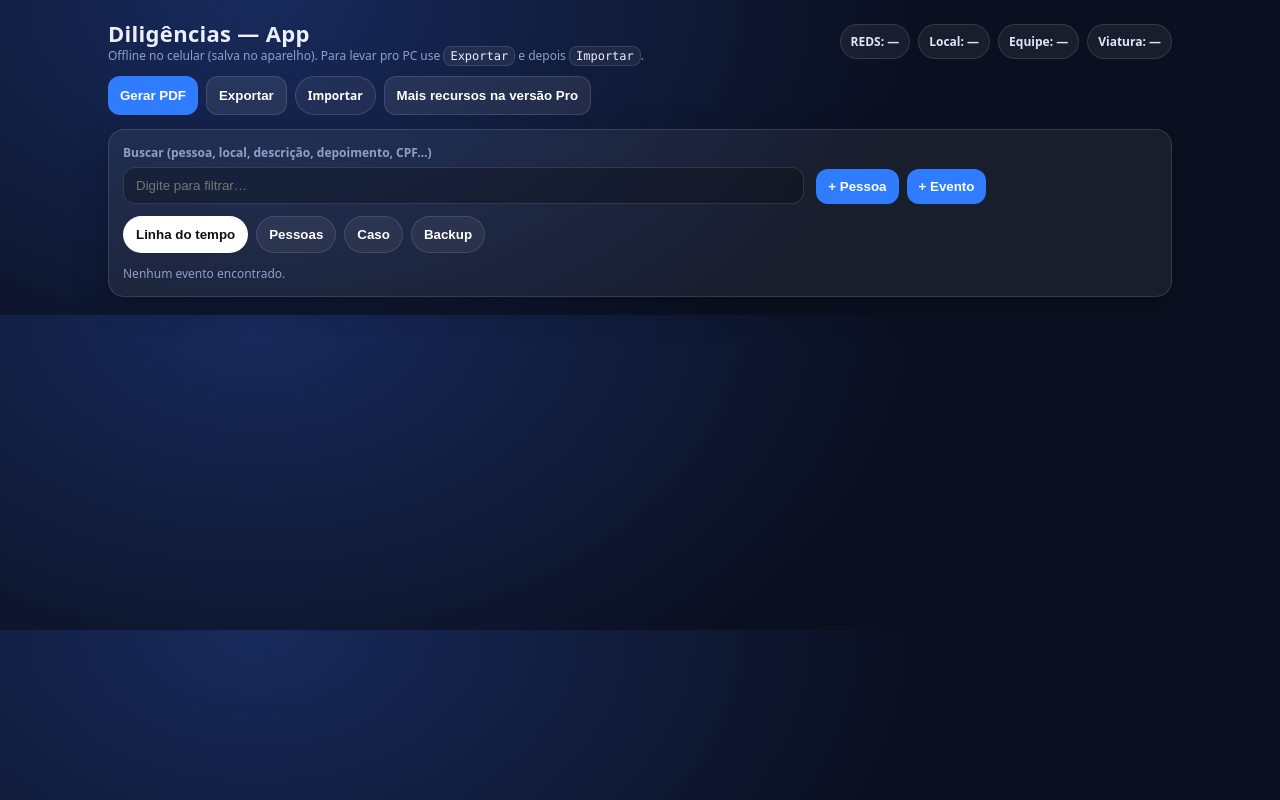
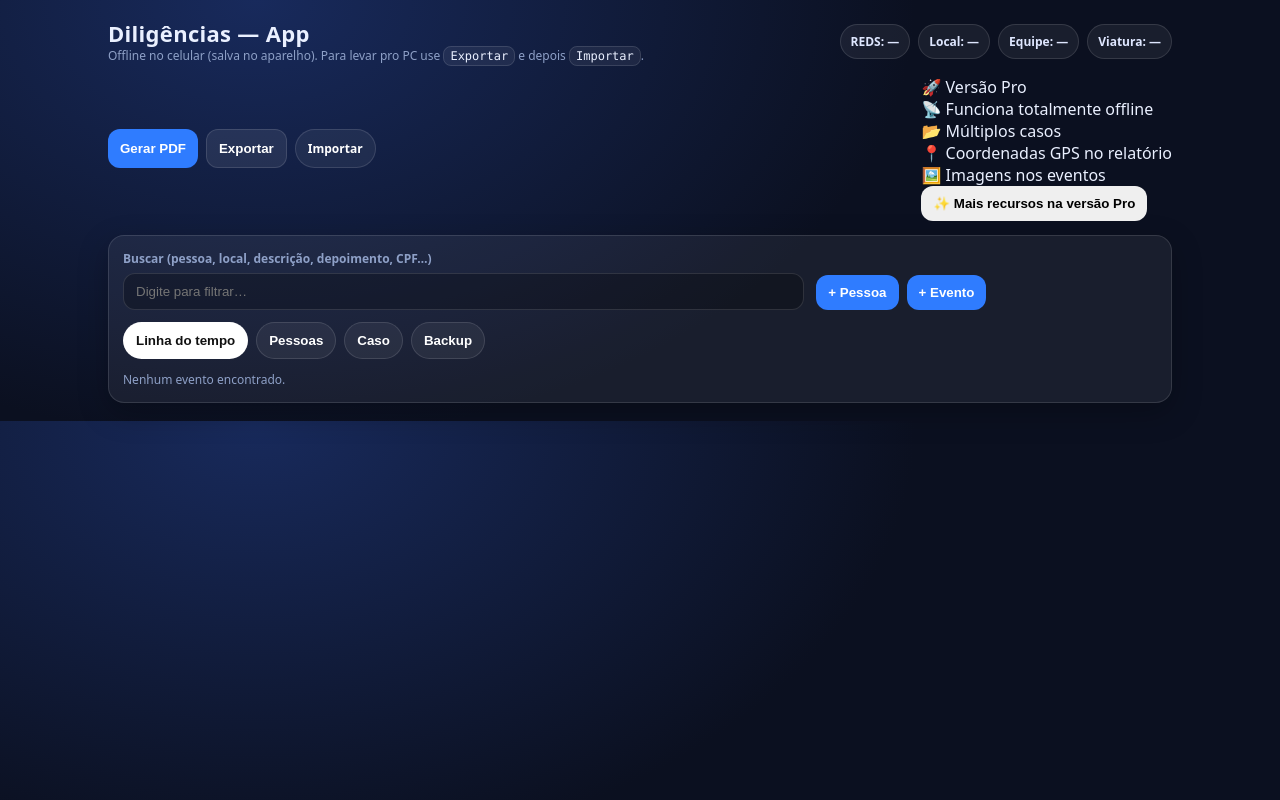
Before and after one commit to 2023-123/diligencias-app, a React (Create React App) app in the folder 6ab707b8-1692-41f0-a11f-9226389ccaae/: page / in a window 1280 px wide. Built offline with nearby package versions, Linux system fonts and the light colour scheme.

Commit message:
Update App.js

```diff
--- a/6ab707b8-1692-41f0-a11f-9226389ccaae/src/App.js
+++ b/6ab707b8-1692-41f0-a11f-9226389ccaae/src/App.js
@@ -107,7 +107,6 @@ function normalizeImportedDB(obj) {
 
   if (!obj) return { version: 2, caseData: fallback };
 
-  // compatibilidade com versão antiga multi-casos
   if (Array.isArray(obj.cases) && obj.cases.length > 0) {
     const oldActive =
       obj.cases.find((c) => c.id === obj.activeCaseId) || obj.cases[0];
@@ -129,8 +128,12 @@ function normalizeImportedDB(obj) {
       caseData: {
         ...fallback,
         ...obj.caseData,
-        pessoas: Array.isArray(obj.caseData.pessoas) ? obj.caseData.pessoas : [],
-        eventos: Array.isArray(obj.caseData.eventos) ? obj.caseData.eventos : [],
+        pessoas: Array.isArray(obj.caseData.pessoas)
+          ? obj.caseData.pessoas
+          : [],
+        eventos: Array.isArray(obj.caseData.eventos)
+          ? obj.caseData.eventos
+          : [],
       },
     };
   }
@@ -649,13 +652,23 @@ export default function App() {
           <span className="pill">Viatura: {activeCase.viatura || "—"}</span>
         </div>
 
-        <div className="btns">
-          <button className="primary" onClick={() => gerarPDFDoCaso(activeCase)}>
+        <div className="btns" style={{ position: "relative", zIndex: 2 }}>
+          <button
+            type="button"
+            className="primary"
+            onClick={() => gerarPDFDoCaso(activeCase)}
+          >
             Gerar PDF
           </button>
-          <button className="ghost" onClick={exportJSON}>
+
+          <button
+            type="button"
+            className="ghost"
+            onClick={() => exportJSON()}
+          >
             Exportar
           </button>
+
           <label style={{ margin: 0 }}>
             <input
               type="file"
@@ -670,8 +683,24 @@ export default function App() {
               Importar
             </span>
           </label>
-          <button className="ghost" onClick={openProVersion}>
-            Mais recursos na versão Pro
+        </div>
+
+        <div className="proCard" style={{ position: "relative", zIndex: 1 }}>
+          <div className="proTitle">🚀 Versão Pro</div>
+
+          <div className="proFeatures">
+            <div>📡 Funciona totalmente offline</div>
+            <div>📂 Múltiplos casos</div>
+            <div>📍 Coordenadas GPS no relatório</div>
+            <div>🖼️ Imagens nos eventos</div>
+          </div>
+
+          <button
+            type="button"
+            className="proBtn"
+            onClick={() => openProVersion()}
+          >
+            ✨ Mais recursos na versão Pro
           </button>
         </div>
       </div>
@@ -687,11 +716,23 @@ export default function App() {
             />
           </div>
 
-          <div className="btns" style={{ alignItems: "flex-end" }}>
-            <button className="primary" onClick={openNewPerson}>
+          <div
+            className="btns"
+            style={{ alignItems: "flex-end", position: "relative", zIndex: 2 }}
+          >
+            <button
+              type="button"
+              className="primary"
+              onClick={() => openNewPerson()}
+            >
               + Pessoa
             </button>
-            <button className="primary" onClick={openNewEvent}>
+
+            <button
+              type="button"
+              className="primary"
+              onClick={() => openNewEvent()}
+            >
               + Evento
             </button>
           </div>
@@ -748,12 +789,14 @@ export default function App() {
                       <div className="btns">
                         <span className="badge">{nomes.length} pessoa(s)</span>
                         <button
+                          type="button"
                           className="ghost"
                           onClick={() => openEditEvent(e.id)}
                         >
                           Editar
                         </button>
                         <button
+                          type="button"
                           className="danger"
                           onClick={() => deleteEvent(e.id)}
                         >
@@ -808,12 +851,14 @@ export default function App() {
 
                         <div className="btns">
                           <button
+                            type="button"
                             className="ghost"
                             onClick={() => openEditPerson(p.id)}
                           >
                             Editar
                           </button>
                           <button
+                            type="button"
                             className="danger"
                             onClick={() => deletePerson(p.id)}
                           >
@@ -898,10 +943,18 @@ export default function App() {
             </div>
 
             <div className="btns" style={{ marginTop: 14 }}>
-              <button className="ghost" onClick={openProVersion}>
-                Mais recursos na versão Pro
+              <button
+                type="button"
+                className="proBtnInline"
+                onClick={openProVersion}
+              >
+                ✨ Mais recursos na versão Pro
               </button>
-              <button className="danger" onClick={resetCase}>
+              <button
+                type="button"
+                className="danger"
+                onClick={resetCase}
+              >
                 Limpar caso atual
               </button>
             </div>
@@ -925,7 +978,11 @@ export default function App() {
               </div>
 
               <div className="btns" style={{ marginTop: 10 }}>
-                <button className="primary" onClick={exportJSON}>
+                <button
+                  type="button"
+                  className="primary"
+                  onClick={exportJSON}
+                >
                   Exportar JSON (backup)
                 </button>
 
@@ -944,8 +1001,12 @@ export default function App() {
                   </span>
                 </label>
 
-                <button className="ghost" onClick={openProVersion}>
-                  Mais recursos na versão Pro
+                <button
+                  type="button"
+                  className="proBtnInline"
+                  onClick={openProVersion}
+                >
+                  ✨ Mais recursos na versão Pro
                 </button>
               </div>
             </div>
@@ -965,6 +1026,7 @@ export default function App() {
               </div>
 
               <button
+                type="button"
                 className="ghost"
                 onClick={() => setShowPersonModal(false)}
               >
@@ -1032,8 +1094,8 @@ export default function App() {
                       return (
                         <button
                           key={r}
+                          type="button"
                           className={on ? "tab active" : "tab"}
-                          type="button"
                           onClick={() => {
                             setPersonDraft((s) => {
                               const set = new Set(s.papeis || []);
@@ -1095,6 +1157,7 @@ export default function App() {
 
             <div className="modalFooter">
               <button
+                type="button"
                 className="ghost"
                 onClick={() => setShowPersonModal(false)}
               >
@@ -1102,6 +1165,7 @@ export default function App() {
               </button>
 
               <button
+                type="button"
                 className="primary"
                 onClick={savePerson}
                 disabled={!personDraft.nome.trim()}
@@ -1125,6 +1189,7 @@ export default function App() {
               </div>
 
               <button
+                type="button"
                 className="ghost"
                 onClick={() => setShowEventModal(false)}
               >
@@ -1185,8 +1250,8 @@ export default function App() {
                     return (
                       <button
                         key={p.id}
+                        type="button"
                         className={on ? "tab active" : "tab"}
-                        type="button"
                         onClick={() => {
                           setEventDraft((s) => {
                             const set = new Set(s.pessoasIds || []);
@@ -1221,14 +1286,19 @@ export default function App() {
               </div>
 
               <div className="btns" style={{ marginTop: 12 }}>
-                <button className="ghost" type="button" onClick={openProVersion}>
-                  Mais recursos na versão Pro
+                <button
+                  type="button"
+                  className="proBtnInline"
+                  onClick={openProVersion}
+                >
+                  ✨ Mais recursos na versão Pro
                 </button>
               </div>
             </div>
 
             <div className="modalFooter">
               <button
+                type="button"
                 className="ghost"
                 onClick={() => setShowEventModal(false)}
               >
@@ -1236,6 +1306,7 @@ export default function App() {
               </button>
 
               <button
+                type="button"
                 className="primary"
                 onClick={saveEvent}
                 disabled={!eventDraft.titulo.trim()}
```
